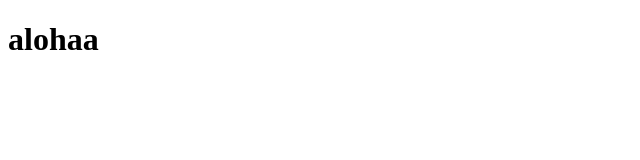
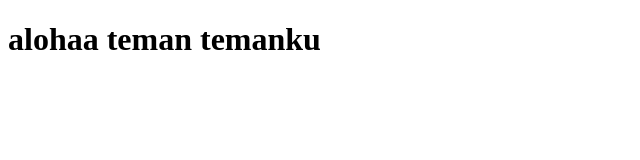
Before and after one commit to lckmnms/TugasRevoU, a plain HTML site: page home.html in a window 1280 px wide. Shown: the whole page, without its empty margins (0-640 px from the left). Drawn offline with Linux system fonts and the light colour scheme.

Commit message:
first commit

```diff
--- a/home.html
+++ b/home.html
@@ -6,7 +6,7 @@
 </head>
 
 <body>
-    <h1>alohaa</h1>
+    <h1>alohaa teman temanku</h1>
 </body>
 
 </html>
```
